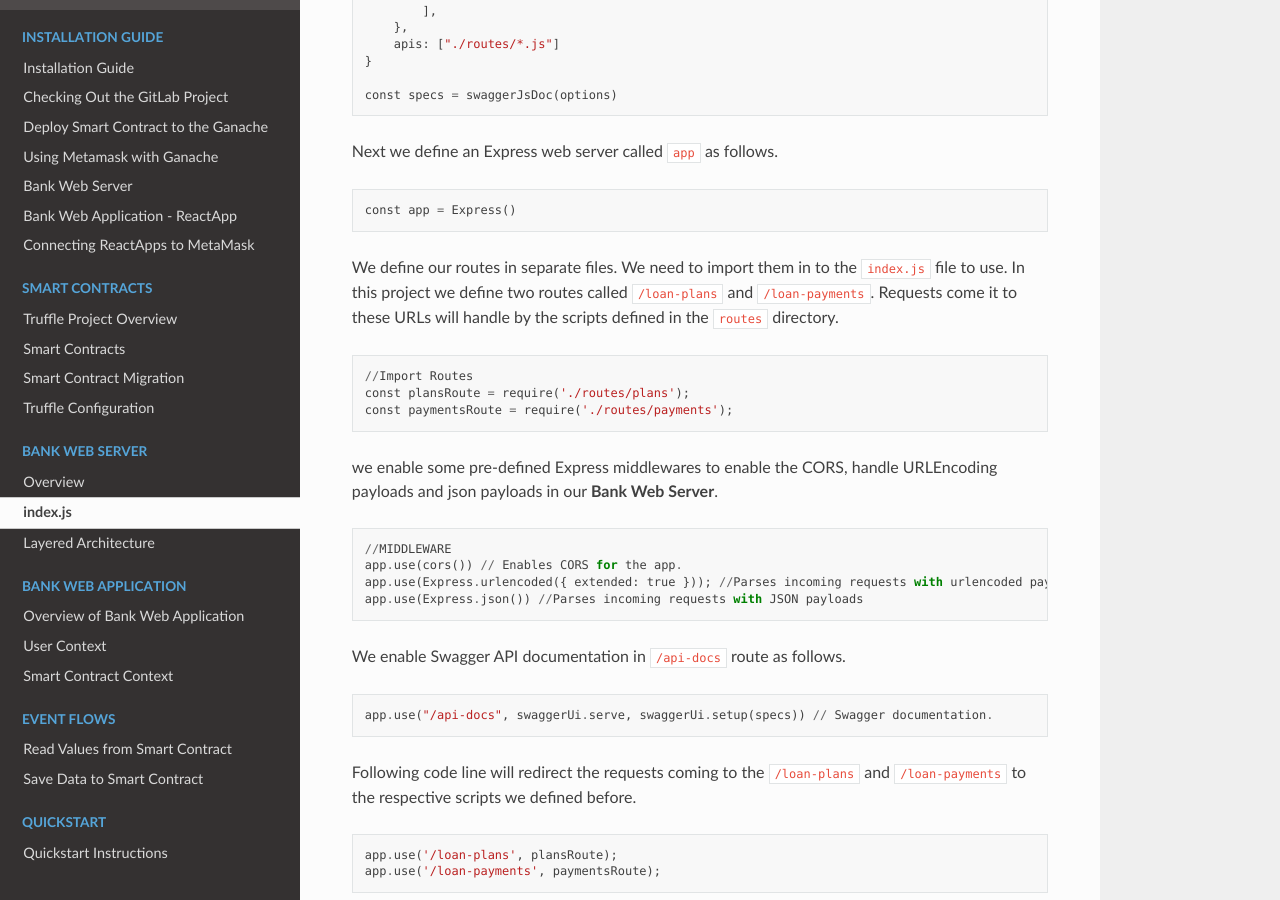
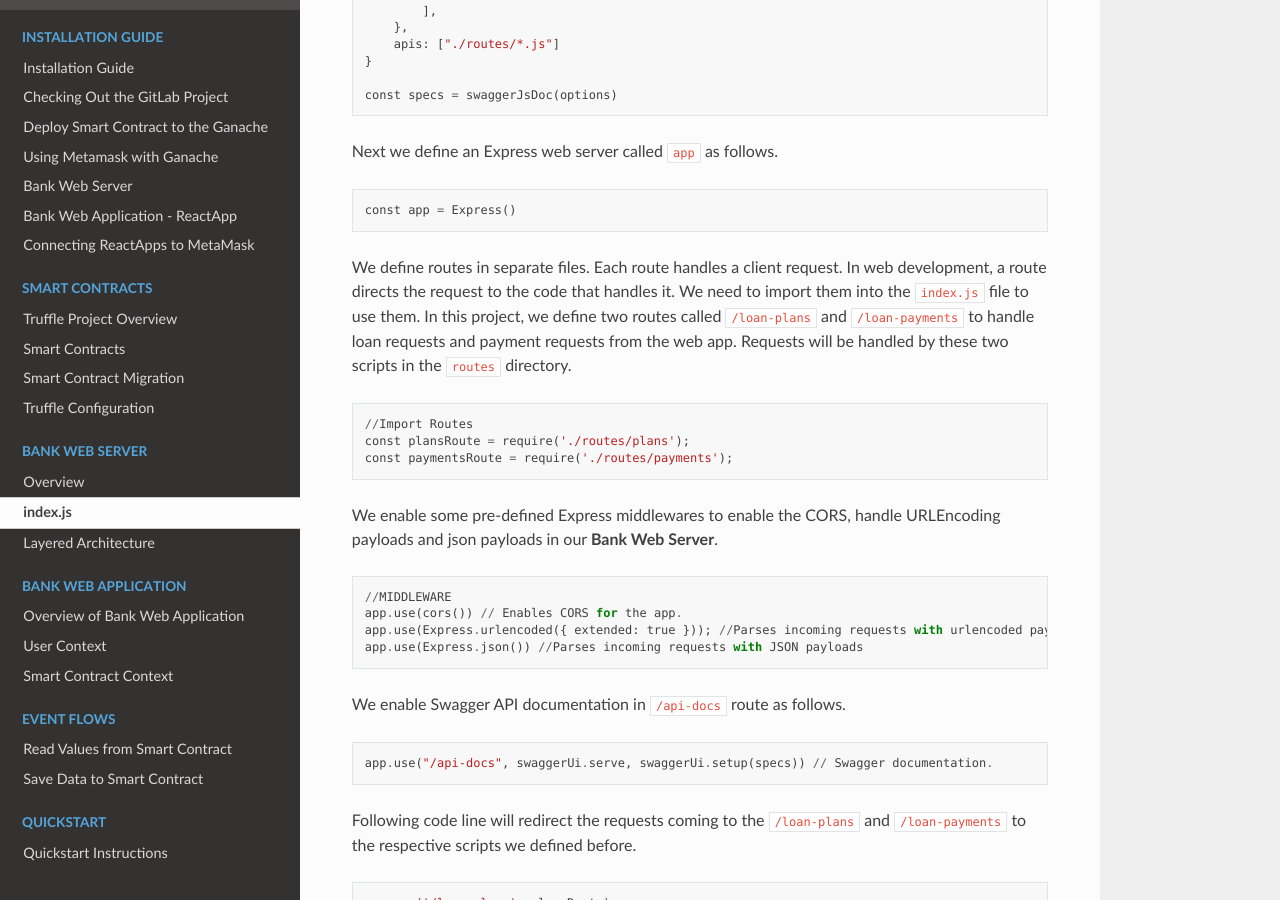
Before and after one commit to NivedithaKarthikeyan/LandregistryApp, a Sphinx documentation site: the page built from docs/source/bankServer/index.rst, in a window 1280 px wide and 900 px high, scrolled down 794 px. Built offline with Sphinx 7.4.7 and the Read the Docs theme 2.0.0, drawn with Linux system fonts in a browser that asks for light colours; pages that are not in the unit, such as notebooks, are missing from menus; some of the changed text lies outside the part shown.

Commit message:
Update docs/source/bankServer/index.rst

```diff
--- a/docs/source/bankServer/index.rst
+++ b/docs/source/bankServer/index.rst
@@ -1,7 +1,7 @@
 index.js
 ========
 
-As defined in the ``package.json`` file, when we start the ``bank-server`` app, it will start running from the ``index.js`` file. ::
+As indicated in the ``package.json`` file, when we start the ``bank-server`` app, it will start running from the ``index.js`` file. ::
 
     "scripts": {
         "start": "nodemon index.js",
@@ -41,16 +41,15 @@
 
     const app = Express()
 
-We define our routes in separate files. We need to import them in to the ``index.js`` file to use.
-In this project we define two routes called ``/loan-plans`` and ``/loan-payments``.
-Requests come it to these URLs will handle by the scripts defined in the ``routes`` directory. ::
+We define routes in separate files. Each route handles a client request.  In web development, a route directs the request to the code that handles it.  We need to import them into the ``index.js`` file to use them.
+In this project, we define two routes called ``/loan-plans`` and ``/loan-payments`` to handle loan requests and payment requests from the web app.
+Requests will be handled by these two scripts in the ``routes`` directory. ::
 
     //Import Routes
     const plansRoute = require('./routes/plans');
     const paymentsRoute = require('./routes/payments');
 
-we enable some pre-defined Express middlewares to enable the CORS, handle URLEncoding payloads
-and json payloads in our **Bank Web Server**. ::
+We enable some pre-defined Express middlewares to enable the CORS, handle URLEncoding payloads and json payloads in our **Bank Web Server**. ::
 
     //MIDDLEWARE
     app.use(cors()) // Enables CORS for the app.
```
